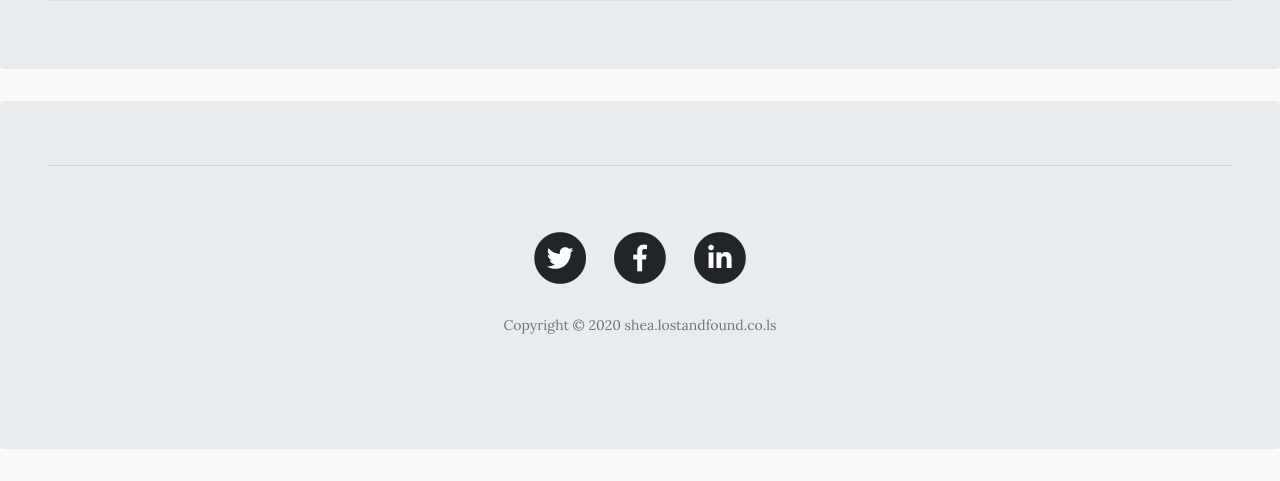
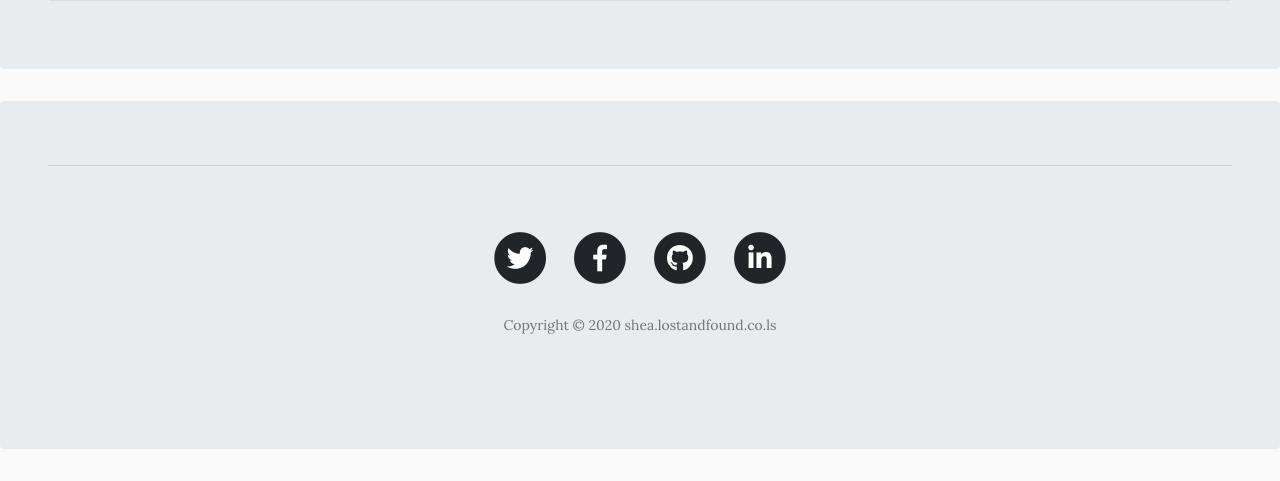
Before and after one commit to SheaEvra/django-project, a Django app: page / in a window 1280 px wide. Shown: the part 1981-2462 px from the top of the page. Run offline with Django 3.2, Linux system fonts and the light colour scheme; data comes from the database, SQL or seed files in the repository; some libraries are stand-ins or nearby versions.

Commit message:
Updated base.html

```diff
--- a/blog/templates/blog/base.html
+++ b/blog/templates/blog/base.html
@@ -107,15 +107,23 @@
               </a>
             </li>
             <li class="list-inline-item">
-              <a href="#">
+              <a href="https://web.facebook.com/portiaevra">
                 <span class="fa-stack fa-lg">
                   <i class="fas fa-circle fa-stack-2x"></i>
                   <i class="fab fa-facebook-f fa-stack-1x fa-inverse"></i>
                 </span>
               </a>
             </li>
+              <li class="list-inline-item">
+              <a href="https://github.com/SheaEvra">
+                <span class="fa-stack fa-lg">
+                  <i class="fas fa-circle fa-stack-2x"></i>
+                  <i class="fab fa-github fa-stack-1x fa-inverse"></i>
+                </span>
+              </a>
+            </li>
             <li class="list-inline-item">
-              <a href="#">
+              <a href="https://www.linkedin.com/in/mpho-shea-8b4475161/">
                 <span class="fa-stack fa-lg">
                   <i class="fas fa-circle fa-stack-2x"></i>
                   <i class="fab fa-linkedin-in fa-stack-1x fa-inverse"></i>
```
